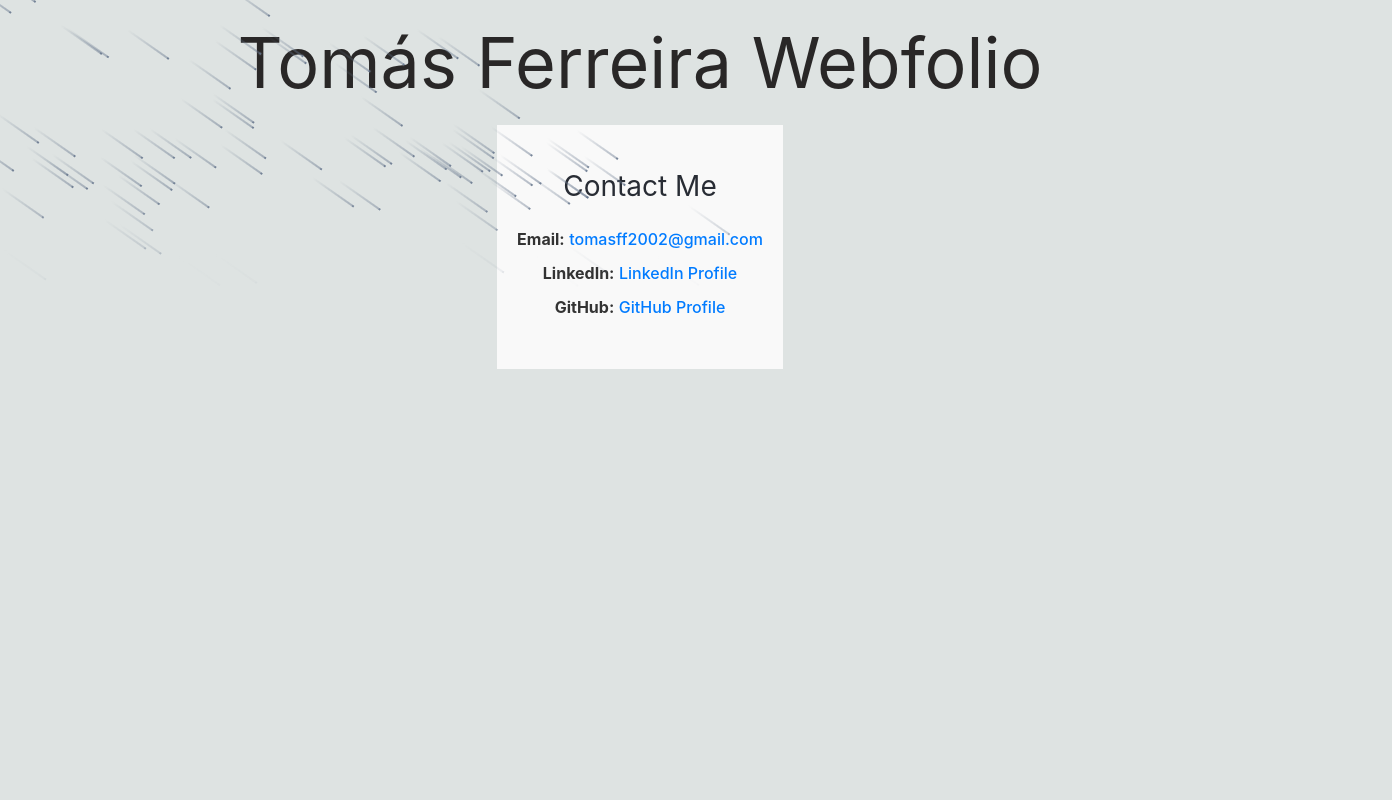
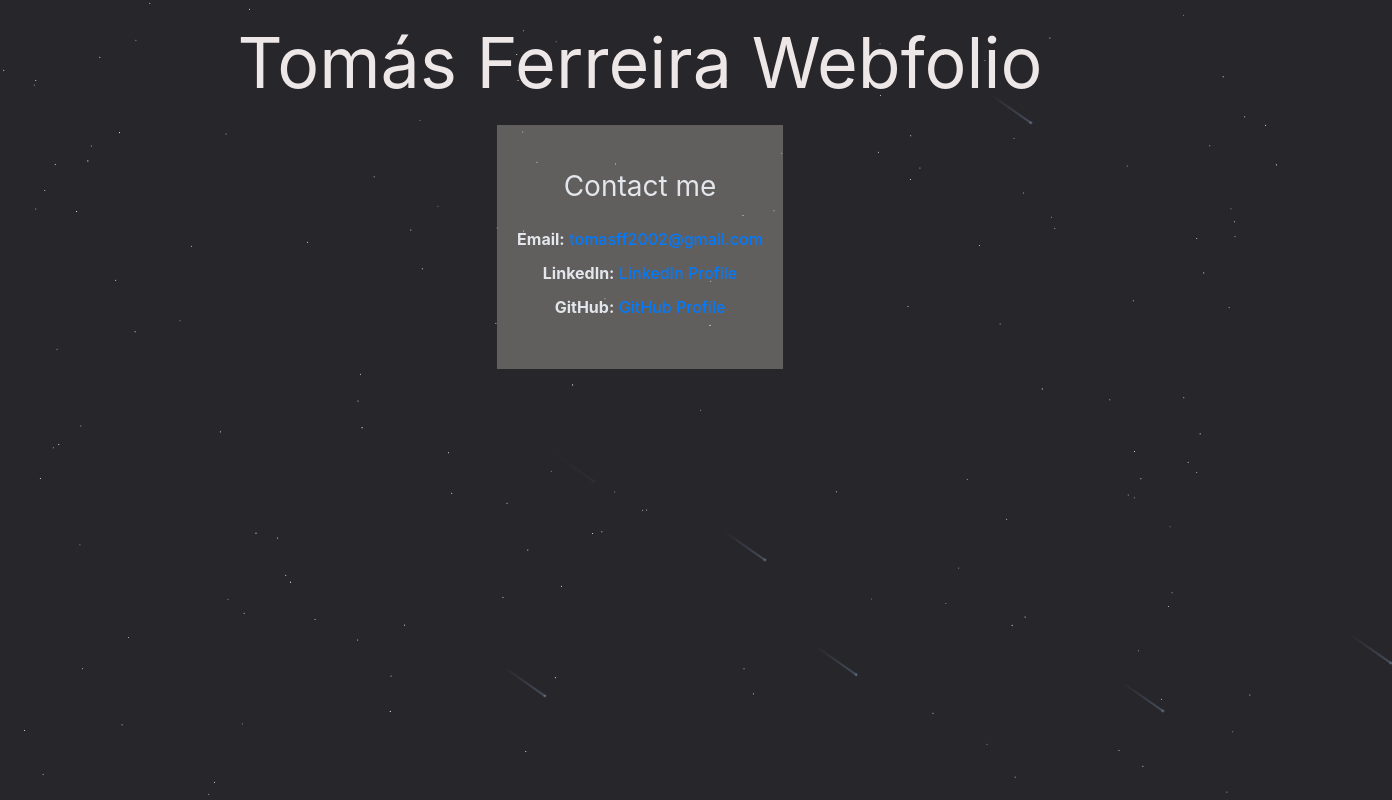
Before and after one commit to TomasFerreira66/TomasWebfolio, a Next.js app in the folder tomaswebfolio/: page / in a window 1280 px wide. Shown: the top 800 px of the page, 1392 px wide, since content can reach past the window. Built offline with nearby package versions, Linux system fonts and the light colour scheme.

Commit message:
shootingstartssss

```diff
--- a/tomaswebfolio/src/app/components/Contact.jsx
+++ b/tomaswebfolio/src/app/components/Contact.jsx
@@ -1,7 +1,7 @@
 const Contact = () => {
     return (
       <section className="contact">
-        <h2>Contact Me</h2>
+        <h2>Contact me</h2>
         <ul>
           <li>
             <strong>Email:</strong> <a href="mailto:tomasff2002@gmail.com">tomasff2002@gmail.com</a>
--- a/tomaswebfolio/src/app/components/Header.jsx
+++ b/tomaswebfolio/src/app/components/Header.jsx
@@ -4,7 +4,6 @@
   return (
     <header className="header">
       <div className="logo">
-      <Meteors></Meteors>
         <h1>Tomás Ferreira Webfolio</h1>
       </div>
     </header>
--- a/tomaswebfolio/src/app/globals.css
+++ b/tomaswebfolio/src/app/globals.css
@@ -10,7 +10,7 @@
 
     color-scheme: light dark;
     color: #ffffffde;
-    background-color: hwb(171 87% 11%);
+    background-color: hwb(250 15% 83%);
 
     font-synthesis: none;
     text-rendering: optimizeLegibility;
@@ -30,6 +30,7 @@
   body {
     margin: 0;
     place-items: center;
+    overflow: hidden;
   }
 
 
@@ -40,7 +41,7 @@
     flex-direction: column;
     align-items: center;
     justify-content: center;
-    color: rgb(41, 39, 39);
+    color: rgb(238, 231, 231);
   }
 
   .logo h1 {
@@ -53,14 +54,14 @@
   .contact {
     padding: 40px 20px;
     text-align: center;
-    background-color: #f9f9f9;
-    color: #333;
+    background-color: #615e5e;
+    color: #e3e6eb;
   }
 
   .contact h2 {
     margin-bottom: 20px;
     font-size: 28px;
-    color: #282c34;
+    color: #e3e6eb;
   }
 
   .contact ul {
@@ -80,3 +81,9 @@
   .contact ul li a:hover {
     text-decoration: underline;
   }
+
+/* Meteors */
+
+  .meteor-class {
+    z-index: -1; /* So meteors don't cover the content */
+  }
--- a/tomaswebfolio/src/app/page.tsx
+++ b/tomaswebfolio/src/app/page.tsx
@@ -1,15 +1,20 @@
 import Header from './components/Header.jsx';
 import Contact from './components/Contact.jsx';
 import { Meteors } from '@/components/ui/meteors';
+import { ShootingStars } from '@/components/ui/shooting-stars';
+import { StarsBackground } from '@/components/ui/stars-background'
+
+
 
 export default function Home() {
   return (
     <>
 
       <Header />
-
+      <Meteors></Meteors>
       <Contact />
-
+      <ShootingStars />
+   <StarsBackground />
     </>
   );
 }
--- a/tomaswebfolio/src/components/ui/meteors.tsx
+++ b/tomaswebfolio/src/components/ui/meteors.tsx
@@ -1,5 +1,7 @@
+"use client";  // Add this at the very top
+
+import React, { useEffect, useState } from "react";
 import { cn } from "@/lib/utils";
-import React from "react";
 
 export const Meteors = ({
   number,
@@ -8,20 +10,32 @@
   number?: number;
   className?: string;
 }) => {
-  const meteors = new Array(number || 100).fill(true);
+  const [dimensions, setDimensions] = useState({ width: 0, height: 0 });
+
+  useEffect(() => {
+    if (typeof window !== "undefined") {
+      setDimensions({
+        width: window.innerWidth,
+        height: window.innerHeight,
+      });
+    }
+  }, []);
+
+  const meteors = new Array(number || 10).fill(true);
+
   return (
     <>
       {meteors.map((el, idx) => (
         <span
           key={"meteor" + idx}
           className={cn(
-            "animate-meteor-effect absolute top-1/2 left-1/2 h-0.5 w-0.5 rounded-[9999px] bg-slate-500 shadow-[0_0_0_1px_#ffffff10] rotate-[215deg]",
+            "animate-meteor-effect absolute h-0.5 w-0.5 rounded-[9999px] bg-slate-500 shadow-[0_0_0_1px_#ffffff10] rotate-[215deg]",
             "before:content-[''] before:absolute before:top-1/2 before:transform before:-translate-y-[50%] before:w-[50px] before:h-[1px] before:bg-gradient-to-r before:from-[#64748b] before:to-transparent",
             className
           )}
           style={{
-            top: 0,
-            left: Math.floor(Math.random() * (400 - -400) + -400) + "px",
+            top: Math.floor(Math.random() * dimensions.height) + "px",
+            left: Math.floor(Math.random() * dimensions.width) + "px",
             animationDelay: Math.random() * (0.8 - 0.2) + 0.2 + "s",
             animationDuration: Math.floor(Math.random() * (10 - 2) + 2) + "s",
           }}
--- /dev/null
+++ b/tomaswebfolio/src/components/ui/shooting-stars.tsx
@@ -0,0 +1,147 @@
+"use client";
+import { cn } from "@/lib/utils";
+import React, { useEffect, useState, useRef } from "react";
+
+interface ShootingStar {
+  id: number;
+  x: number;
+  y: number;
+  angle: number;
+  scale: number;
+  speed: number;
+  distance: number;
+}
+
+interface ShootingStarsProps {
+  minSpeed?: number;
+  maxSpeed?: number;
+  minDelay?: number;
+  maxDelay?: number;
+  starColor?: string;
+  trailColor?: string;
+  starWidth?: number;
+  starHeight?: number;
+  className?: string;
+}
+
+const getRandomStartPoint = () => {
+  const side = Math.floor(Math.random() * 4);
+  const offset = Math.random() * window.innerWidth;
+
+  switch (side) {
+    case 0:
+      return { x: offset, y: 0, angle: 45 };
+    case 1:
+      return { x: window.innerWidth, y: offset, angle: 135 };
+    case 2:
+      return { x: offset, y: window.innerHeight, angle: 225 };
+    case 3:
+      return { x: 0, y: offset, angle: 315 };
+    default:
+      return { x: 0, y: 0, angle: 45 };
+  }
+};
+export const ShootingStars: React.FC<ShootingStarsProps> = ({
+  minSpeed = 10,
+  maxSpeed = 30,
+  minDelay = 1200,
+  maxDelay = 4200,
+  starColor = "#9E00FF",
+  trailColor = "#2EB9DF",
+  starWidth = 10,
+  starHeight = 1,
+  className,
+}) => {
+  const [star, setStar] = useState<ShootingStar | null>(null);
+  const svgRef = useRef<SVGSVGElement>(null);
+
+  useEffect(() => {
+    const createStar = () => {
+      const { x, y, angle } = getRandomStartPoint();
+      const newStar: ShootingStar = {
+        id: Date.now(),
+        x,
+        y,
+        angle,
+        scale: 1,
+        speed: Math.random() * (maxSpeed - minSpeed) + minSpeed,
+        distance: 0,
+      };
+      setStar(newStar);
+
+      const randomDelay = Math.random() * (maxDelay - minDelay) + minDelay;
+      setTimeout(createStar, randomDelay);
+    };
+
+    createStar();
+
+    return () => {};
+  }, [minSpeed, maxSpeed, minDelay, maxDelay]);
+
+  useEffect(() => {
+    const moveStar = () => {
+      if (star) {
+        setStar((prevStar) => {
+          if (!prevStar) return null;
+          const newX =
+            prevStar.x +
+            prevStar.speed * Math.cos((prevStar.angle * Math.PI) / 180);
+          const newY =
+            prevStar.y +
+            prevStar.speed * Math.sin((prevStar.angle * Math.PI) / 180);
+          const newDistance = prevStar.distance + prevStar.speed;
+          const newScale = 1 + newDistance / 100;
+          if (
+            newX < -20 ||
+            newX > window.innerWidth + 20 ||
+            newY < -20 ||
+            newY > window.innerHeight + 20
+          ) {
+            return null;
+          }
+          return {
+            ...prevStar,
+            x: newX,
+            y: newY,
+            distance: newDistance,
+            scale: newScale,
+          };
+        });
+      }
+    };
+
+    const animationFrame = requestAnimationFrame(moveStar);
+    return () => cancelAnimationFrame(animationFrame);
+  }, [star]);
+
+  return (
+    <svg
+      ref={svgRef}
+      className={cn("w-full h-full absolute inset-0", className)}
+      style={{ pointerEvents: "none" }}
+    >
+      {star && (
+        <rect
+          key={star.id}
+          x={star.x}
+          y={star.y}
+          width={starWidth * star.scale}
+          height={starHeight}
+          fill="url(#gradient)"
+          transform={`rotate(${star.angle}, ${
+            star.x + (starWidth * star.scale) / 2
+          }, ${star.y + starHeight / 2})`}
+        />
+      )}
+      <defs>
+        <linearGradient id="gradient" x1="0%" y1="0%" x2="100%" y2="100%">
+          <stop offset="0%" style={{ stopColor: trailColor, stopOpacity: 0 }} />
+          <stop
+            offset="100%"
+            style={{ stopColor: starColor, stopOpacity: 1 }}
+          />
+        </linearGradient>
+      </defs>
+    </svg>
+  );
+};
--- /dev/null
+++ b/tomaswebfolio/src/components/ui/stars-background.tsx
@@ -0,0 +1,144 @@
+"use client";
+import { cn } from "@/lib/utils";
+import React, {
+  useState,
+  useEffect,
+  useRef,
+  RefObject,
+  useCallback,
+} from "react";
+
+interface StarProps {
+  x: number;
+  y: number;
+  radius: number;
+  opacity: number;
+  twinkleSpeed: number | null;
+}
+
+interface StarBackgroundProps {
+  starDensity?: number;
+  allStarsTwinkle?: boolean;
+  twinkleProbability?: number;
+  minTwinkleSpeed?: number;
+  maxTwinkleSpeed?: number;
+  className?: string;
+}
+
+export const StarsBackground: React.FC<StarBackgroundProps> = ({
+  starDensity = 0.00015,
+  allStarsTwinkle = true,
+  twinkleProbability = 0.7,
+  minTwinkleSpeed = 0.5,
+  maxTwinkleSpeed = 1,
+  className,
+}) => {
+  const [stars, setStars] = useState<StarProps[]>([]);
+  const canvasRef: RefObject<HTMLCanvasElement> =
+    useRef<HTMLCanvasElement>(null);
+
+  const generateStars = useCallback(
+    (width: number, height: number): StarProps[] => {
+      const area = width * height;
+      const numStars = Math.floor(area * starDensity);
+      return Array.from({ length: numStars }, () => {
+        const shouldTwinkle =
+          allStarsTwinkle || Math.random() < twinkleProbability;
+        return {
+          x: Math.random() * width,
+          y: Math.random() * height,
+          radius: Math.random() * 0.05 + 0.5,
+          opacity: Math.random() * 0.5 + 0.5,
+          twinkleSpeed: shouldTwinkle
+            ? minTwinkleSpeed +
+              Math.random() * (maxTwinkleSpeed - minTwinkleSpeed)
+            : null,
+        };
+      });
+    },
+    [
+      starDensity,
+      allStarsTwinkle,
+      twinkleProbability,
+      minTwinkleSpeed,
+      maxTwinkleSpeed,
+    ]
+  );
+
+  useEffect(() => {
+    const updateStars = () => {
+      if (canvasRef.current) {
+        const canvas = canvasRef.current;
+        const ctx = canvas.getContext("2d");
+        if (!ctx) return;
+
+        const { width, height } = canvas.getBoundingClientRect();
+        canvas.width = width;
+        canvas.height = height;
+        setStars(generateStars(width, height));
+      }
+    };
+
+    updateStars();
+
+    const resizeObserver = new ResizeObserver(updateStars);
+    if (canvasRef.current) {
+      resizeObserver.observe(canvasRef.current);
+    }
+
+    return () => {
+      if (canvasRef.current) {
+        resizeObserver.unobserve(canvasRef.current);
+      }
+    };
+  }, [
+    starDensity,
+    allStarsTwinkle,
+    twinkleProbability,
+    minTwinkleSpeed,
+    maxTwinkleSpeed,
+    generateStars,
+  ]);
+
+  useEffect(() => {
+    const canvas = canvasRef.current;
+    if (!canvas) return;
+
+    const ctx = canvas.getContext("2d");
+    if (!ctx) return;
+
+    let animationFrameId: number;
+
+    const render = () => {
+      ctx.clearRect(0, 0, canvas.width, canvas.height);
+      stars.forEach((star) => {
+        ctx.beginPath();
+        ctx.arc(star.x, star.y, star.radius, 0, Math.PI * 2);
+        ctx.fillStyle = `rgba(255, 255, 255, ${star.opacity})`;
+        ctx.fill();
+
+        if (star.twinkleSpeed !== null) {
+          star.opacity =
+            0.5 +
+            Math.abs(Math.sin((Date.now() * 0.001) / star.twinkleSpeed) * 0.5);
+        }
+      });
+
+      animationFrameId = requestAnimationFrame(render);
+    };
+
+    render();
+
+    return () => {
+      cancelAnimationFrame(animationFrameId);
+    };
+  }, [stars]);
+
+  return (
+    <canvas
+      ref={canvasRef}
+      className={cn("h-full w-full absolute inset-0", className)}
+      style={{ pointerEvents: "none" }}
+    />
+  );
+};
```
Also changed, not shown: tomaswebfolio/src/app/components/About.jsx (added).
